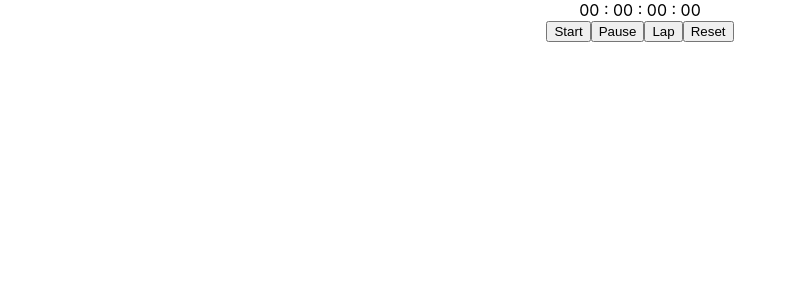
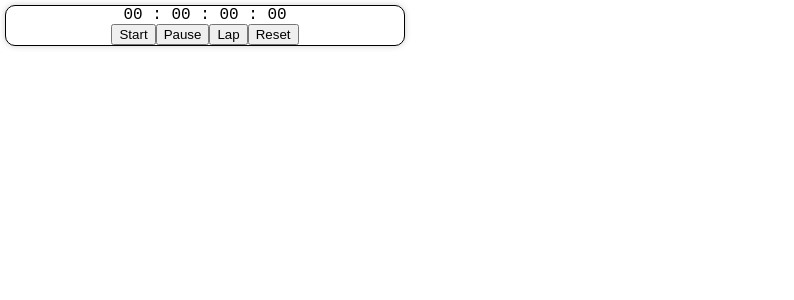
Before and after one commit to CornveliousFarva/StopWatch, a React (Create React App) app: page / in a window 1280 px wide. Shown: the top 300 px of the page, without its empty margins (0-794 px from the left). Built offline with nearby package versions, Linux system fonts and the light colour scheme.

Commit message:
Added body and container styling.

```diff
--- a/src/components/Stopwatch.css
+++ b/src/components/Stopwatch.css
@@ -0,0 +1,22 @@
+body{
+    margin: 0;
+    padding: 0;
+    display: flexbox;
+    justify-content: center;
+    align-items: center;
+    min-height: 100vh;
+    background-color: white;
+    font-family: 'Courier New', Courier, monospace;
+}
+
+.container{
+    padding: auto;
+    border: 1px solid black;
+    border-radius: 10px;
+    background-color: white;
+    box-shadow: 0 0 6px rgba(0, 0, 0, 0.2);
+    margin: 5px;
+    width: 100%;
+    max-width: 400px;
+    box-sizing: border-box;
+}
```
